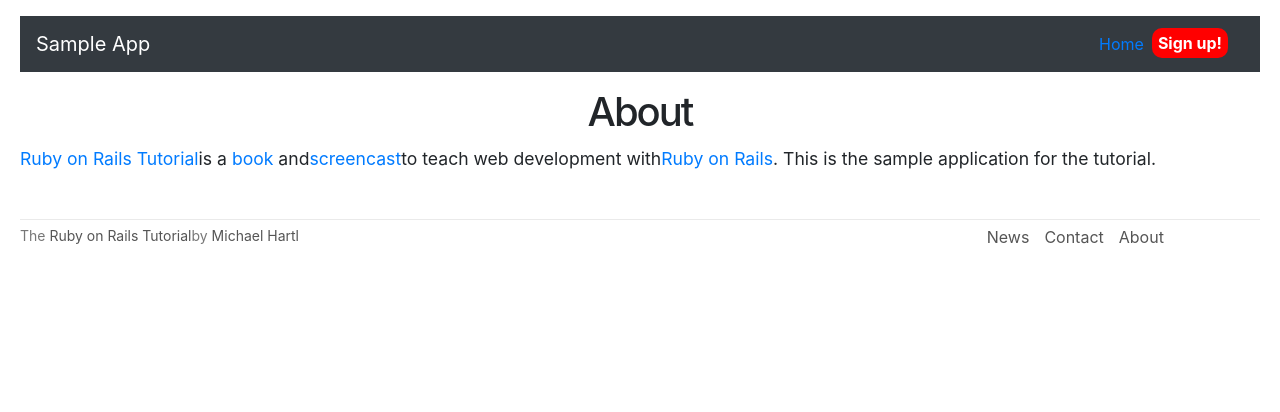
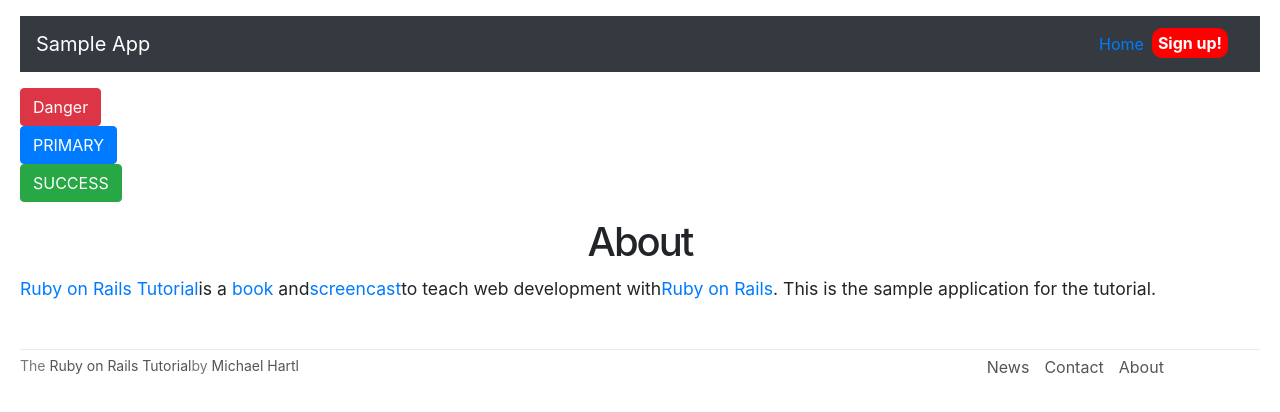
Before and after one commit to takaya787/tut_frontend, a Next.js app in the folder app/: page /About in a window 1280 px wide. Shown: the top 412 px of the page. Built offline with nearby package versions, Linux system fonts and the light colour scheme; no server answers.

Commit message:
recoilを用いたFlash message done

```diff
--- /dev/null
+++ b/app/Atoms/FlashMessageAtom.ts
@@ -0,0 +1,9 @@
+import { atom, } from "recoil"
+import { FlashStateType, FlashActionType } from "../types/FlashType"
+
+const initialFlashState: FlashStateType = { show: false, variant: "primary", message: "" }
+
+export const FlashMessageAtom = atom<FlashStateType>({
+  key: 'FlashMessageAtom',
+  default: initialFlashState
+})
--- a/app/components/Layout.tsx
+++ b/app/components/Layout.tsx
@@ -1,7 +1,10 @@
-import { useCallback, useEffect, useContext, useState } from 'react'
+import React, { useCallback, useEffect, useContext, useState, useMemo, ReactNode } from 'react'
 import Head from 'next/head';
-import React from 'react';
+import { useRecoilState, useRecoilValue, useSetRecoilState } from 'recoil';
 import styles from './Layout.module.scss';
+//Atoms
+import { FlashMessageAtom } from '../Atoms/FlashMessageAtom';
+
 //Bootstrap
 import Alert from 'react-bootstrap/Alert'
 import Button from 'react-bootstrap/Button'
@@ -14,6 +17,7 @@ import { FlashMessageContext } from '../pages/_app'
 import { Auth } from '../modules/Auth'
 //hooks
 import { useUserSWR } from '../hooks/useUserSWR'
+import { useFlashReducer } from '../hooks/useFlashReducer';
 
 export const Layout: React.FC<{
   children: React.ReactNode
@@ -26,12 +30,16 @@ export const Layout: React.FC<{
     //Flash messageのContextを使用
     const { FlashState, FlashDispatch } = useContext(FlashMessageContext)
 
+    //Flash Message Atomを読み込み
+    const [FlashAtom, setFlashAtom] = useRecoilState(FlashMessageAtom)
+    //useFlashReducerを読み込み
+    const { FlashReducer } = useFlashReducer()
+
     //Scrollでのy座標を状態として所持する
     const [scrollY, setScrollY] = useState(0)
 
     const FlashClose = useCallback(() => {
-      // console.log("close")
-      FlashDispatch({ type: "HIDDEN" })
+      FlashReducer({ type: "HIDDEN", message: "" })
     }, [])
 
     const scrollTop = (): number => { // scroll位置を取る関数。
@@ -66,23 +74,22 @@ export const Layout: React.FC<{
 
     //React.Element関連
     //scrollによる条件分けを含んだAlertの構文
-    const Alert_Block = (): React.ReactElement => {
+    const Alert_Block = useMemo((): React.ReactElement => {
       return (
         <>
-          {/* Flash Messageを設置 */}
           {
             scrollY >= 130 ? (
               <div className="fixed-top m-3">
-                <Alert show={FlashState.show} variant={FlashState.variant} onClose={() => FlashDispatch({ type: "HIDDEN" })} transition={true} bsPrefix="alert" dismissible>
+                <Alert show={FlashAtom.show} variant={FlashAtom.variant} transition={true} bsPrefix="alert">
                   <div className={`${styles.flash_message}`}>
-                    {FlashState.message}
+                    {FlashAtom.message}
                   </div>
                 </Alert>
               </div>) : (
               <div className="shadow">
-                <Alert show={FlashState.show} variant={FlashState.variant} onClose={() => FlashDispatch({ type: "HIDDEN" })} transition={true} bsPrefix="alert" dismissible>
+                <Alert show={FlashAtom.show} variant={FlashAtom.variant} transition={true} bsPrefix="alert">
                   <div className={`${styles.flash_message}`}>
-                    {FlashState.message}
+                    {FlashAtom.message}
                   </div>
                 </Alert>
               </div>
@@ -90,9 +97,9 @@ export const Layout: React.FC<{
           }
         </>
       )
-    }
+    }, [FlashClose, FlashAtom, scrollY])
 
-    const Activation_Warning = (): React.ReactElement => {
+    const Activation_Warning = useMemo((): React.ReactElement => {
       return (
         <>
           <Alert variant="warning">
@@ -106,15 +113,15 @@ export const Layout: React.FC<{
           </Alert>
         </>
       )
-    }
+    }, [])
 
     //use Effect関連
     //flash messageを5秒後に消す
     useEffect(function () {
-      if (FlashState.show) {
+      if (FlashAtom.show) {
         setTimeout(FlashClose, 5000);
       }
-    }, [FlashState.show])
+    }, [FlashAtom.show])
 
     //scrollのeventListenerを設置しておく
     useEffect(function () {
@@ -144,12 +151,30 @@ export const Layout: React.FC<{
         </Head>
 
         <Header />
-        {Alert_Block()}
+        {Alert_Block}
         {/* activataされていないユーザーには通知する */}
         {Auth.isLoggedIn() && user_data && has_user_key() && !user_data.user.activated &&
-          (<> {Activation_Warning()}</>)
+          (<> {Activation_Warning}</>)
         }
+        <ul>
+          {/* <li style={{ margin: "20px" }}>{RecoilDebuger()}</li> */}
+          <li><Button variant="danger" onClick={() => {
+            // setFlashAtom({ ...FlashAtom, show: true, variant: "danger", message: "DANGER" })
+            FlashReducer({ type: "DANGER", message: "Flash Danger" })
+            console.log({ FlashAtom })
+
+          }}>Danger</Button></li>
+          <li><Button variant="primary" onClick={() => {
+            // setFlashAtom({ ...FlashAtom, show: true, variant: "primary", message: "PRIMARY" })
+            FlashReducer({ type: "PRIMARY", message: "Flash Primary" })
+          }}>PRIMARY</Button></li>
+          <li><Button variant="success" onClick={() => {
+            setFlashAtom({ ...FlashAtom, show: true, variant: "success", message: "SUCCESS" })
+          }}>SUCCESS</Button></li>
+        </ul>
+
         <main className={styles.main}>{children}</main>
+
         <Footer />
       </div>
     )
--- /dev/null
+++ b/app/hooks/useFlashReducer.ts
@@ -0,0 +1,38 @@
+//Atoms
+import { FlashMessageAtom } from '../Atoms/FlashMessageAtom';
+import { useRecoilState } from 'recoil';
+import { FlashActionType, FlashStateType } from '../types/FlashType';
+
+export const useFlashReducer = (): { FlashReducer: Function } => {
+  //Flash Message Atomを読み込み
+  const [FlashAtom, setFlashAtom] = useRecoilState(FlashMessageAtom)
+
+  const FlashReducer = (action: FlashActionType) => {
+    let newState: FlashStateType = { show: false, variant: "primary", message: "message" }
+
+    switch (action.type) {
+      case "DANGER":
+        newState = { ...FlashAtom, show: true, variant: "danger", message: action.message }
+        break;
+      case "INFO":
+        newState = { ...FlashAtom, show: true, variant: "info", message: action.message }
+        break;
+      case "PRIMARY":
+        newState = { ...FlashAtom, show: true, variant: "primary", message: action.message }
+        break;
+      case "SUCCESS":
+        newState = { ...FlashAtom, show: true, variant: "success", message: action.message }
+        break;
+      // これはflash messageの表示をやめるコマンド
+      case "HIDDEN":
+        newState = { ...FlashAtom, show: false };
+        break;
+      default:
+        newState = { ...FlashAtom }
+    }
+
+    setFlashAtom(newState)
+  }
+
+  return { FlashReducer }
+}
```
